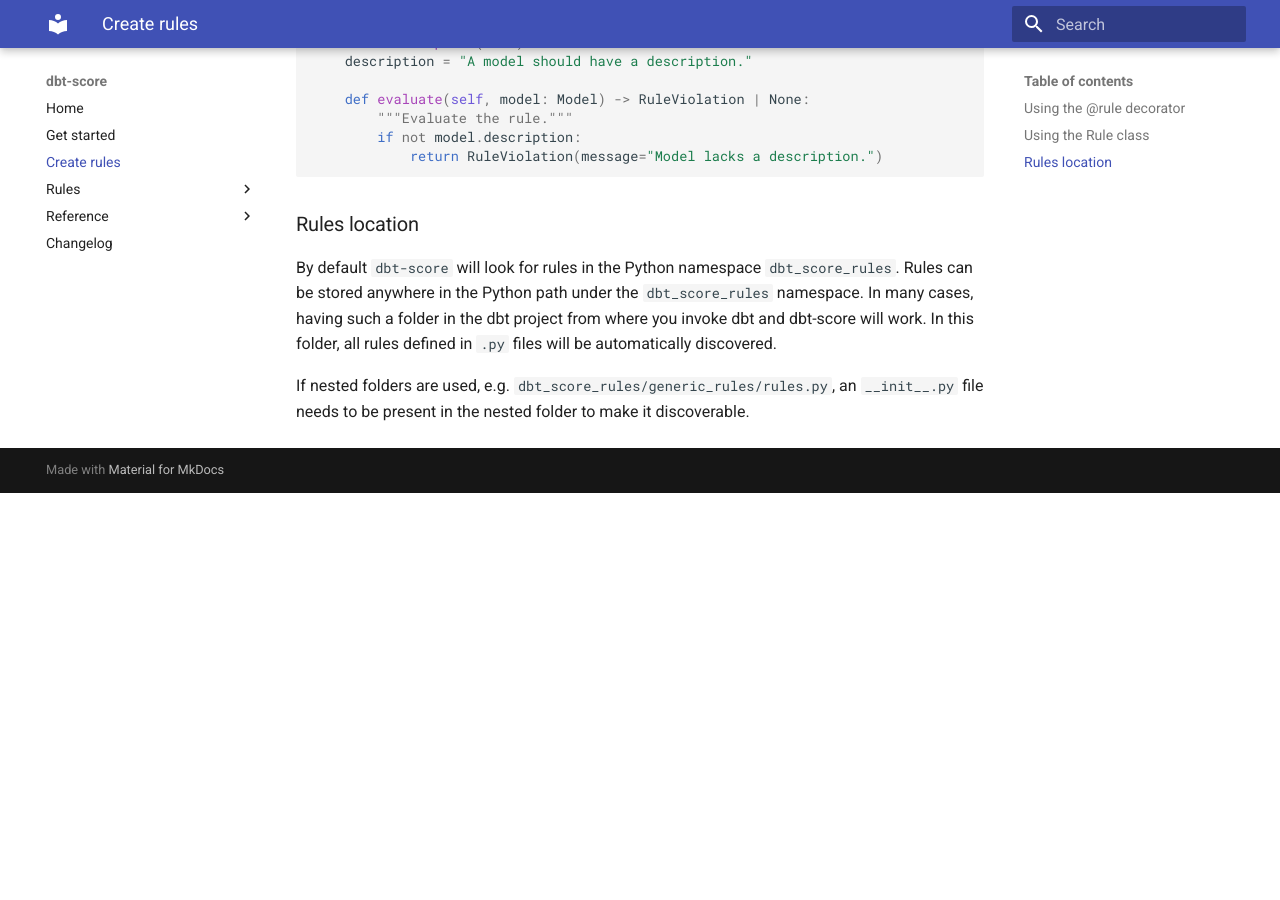
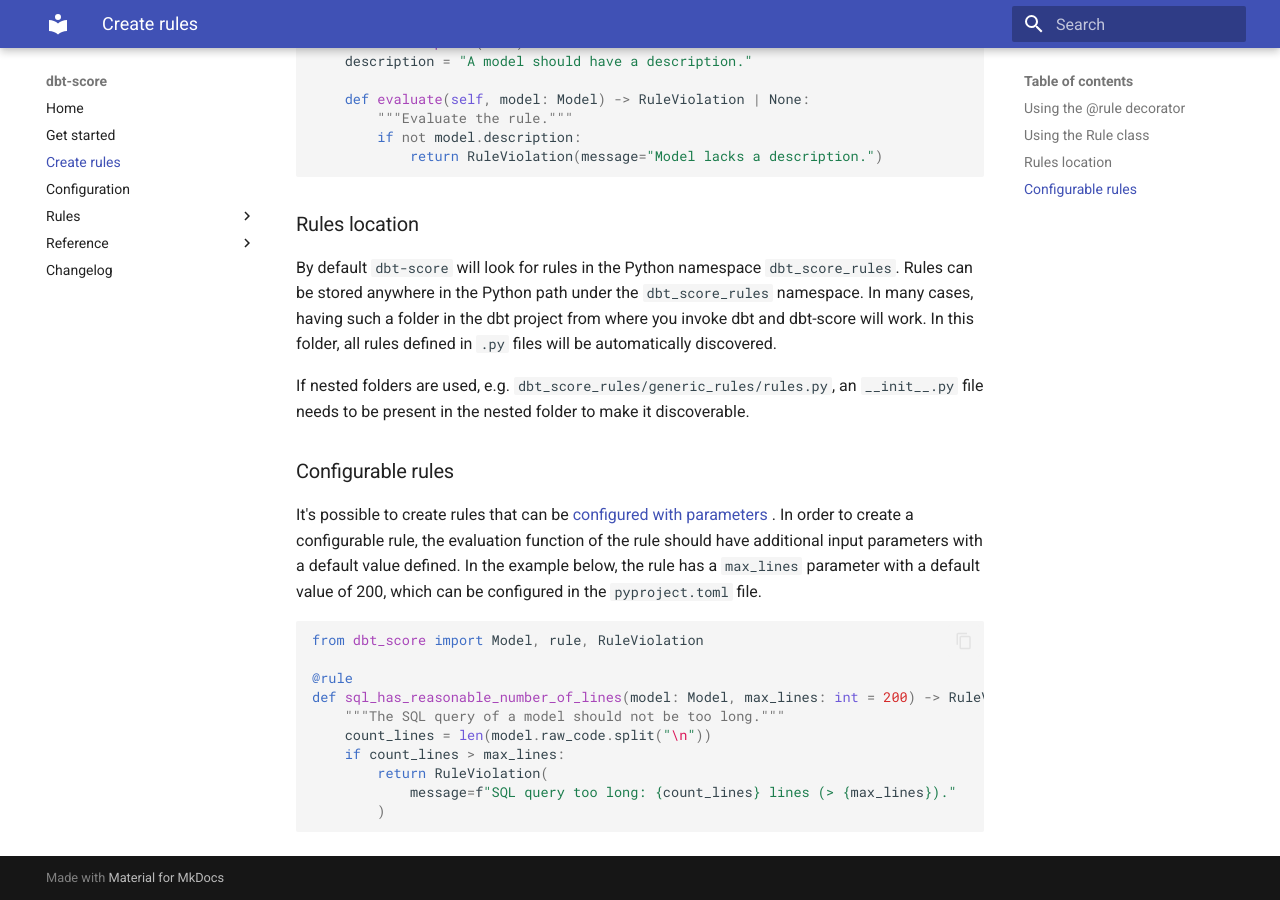
Before and after one commit to PicnicSupermarket/dbt-score, an MkDocs documentation site: the page built from docs/create_rules.md, in a window 1280 px wide and 900 px high, scrolled down 1119 px. Built offline with MkDocs 1.6.1 and Material for MkDocs 9.7.7, drawn with Linux system fonts in a browser that asks for light colours; before the commit the page ends 1612 px from its top, so only the background shows below that.

Commit message:
Add configuration documentation (#33)
Co-authored-by: Matthieu Caneill <matthieucan@users.noreply.github.com>

````diff
--- a/docs/create_rules.md
+++ b/docs/create_rules.md
@@ -69,3 +69,25 @@ rules defined in `.py` files will be automatically discovered.
 If nested folders are used, e.g. `dbt_score_rules/generic_rules/rules.py`, an
 `__init__.py` file needs to be present in the nested folder to make it
 discoverable.
+
+### Configurable rules
+
+It's possible to create rules that can be
+[configured with parameters](configuration.md/#tooldbt-scorerulesrule_namespacerule_name)
+. In order to create a configurable rule, the evaluation function of the rule
+should have additional input parameters with a default value defined. In the
+example below, the rule has a `max_lines` parameter with a default value of 200,
+which can be configured in the `pyproject.toml` file.
+
+```python
+from dbt_score import Model, rule, RuleViolation
+
+@rule
+def sql_has_reasonable_number_of_lines(model: Model, max_lines: int = 200) -> RuleViolation | None:
+    """The SQL query of a model should not be too long."""
+    count_lines = len(model.raw_code.split("\n"))
+    if count_lines > max_lines:
+        return RuleViolation(
+            message=f"SQL query too long: {count_lines} lines (> {max_lines})."
+        )
+```
--- a/mkdocs.yml
+++ b/mkdocs.yml
@@ -19,6 +19,7 @@ nav:
   - Home: index.md
   - Get started: get_started.md
   - Create rules: create_rules.md
+  - Configuration: configuration.md
   - Rules:
       - rules/generic.md
   - Reference:
````
Also changed, not shown: docs/configuration.md (added, +67 -0 lines), docs/index.md (+1 -1 lines), 2 other files.
